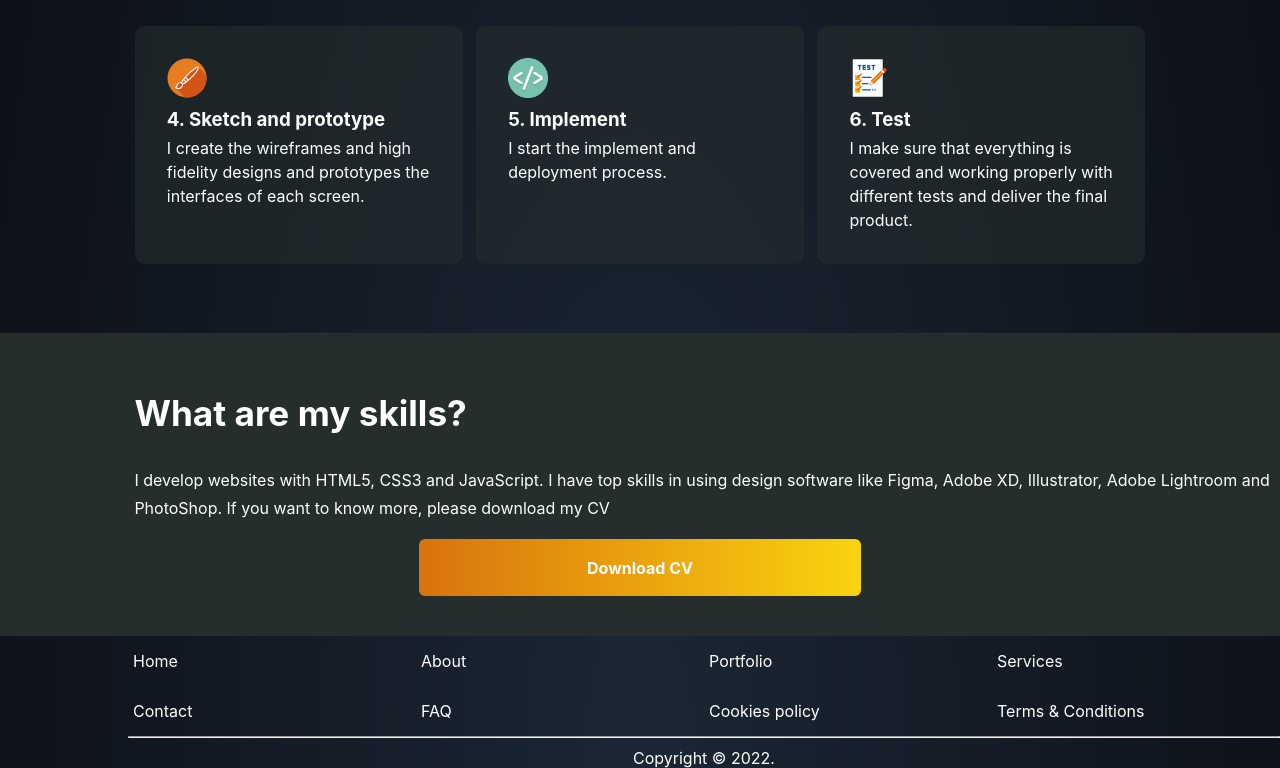
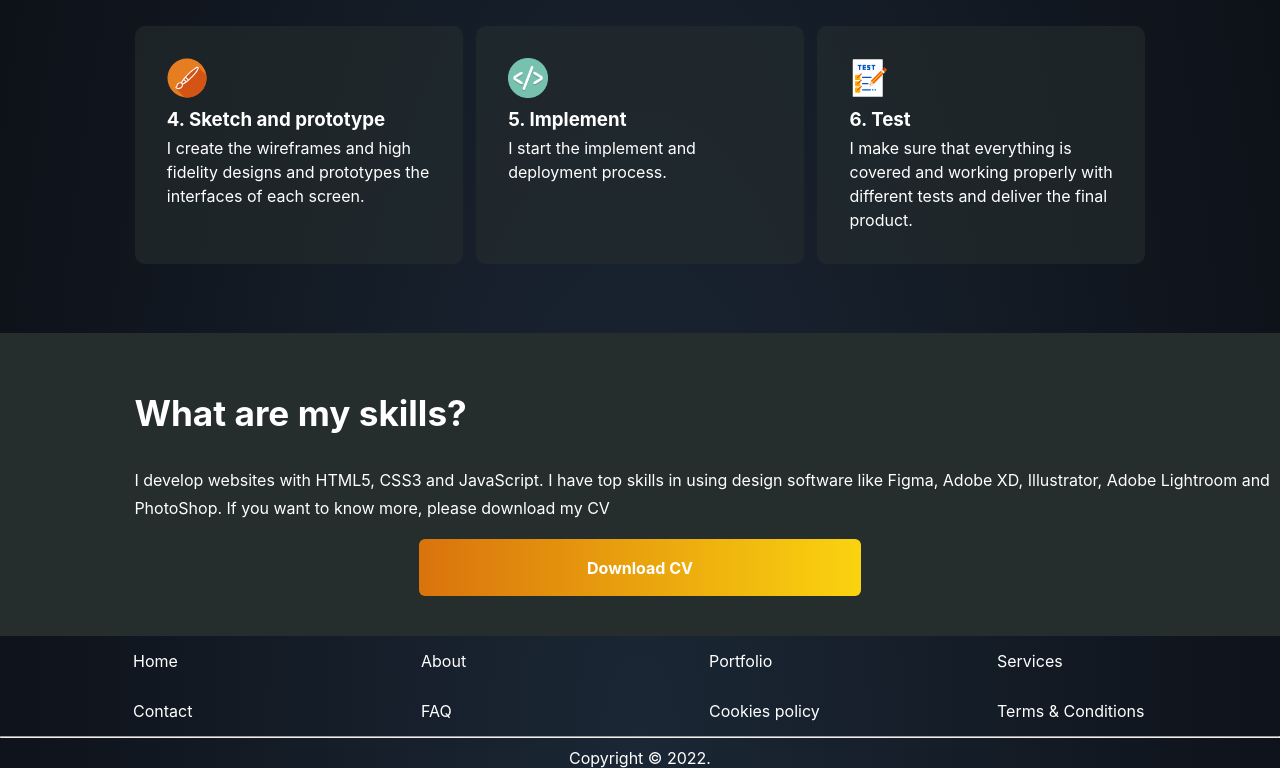
Before and after one commit to NathalyStudio/PersonalPortfolio, a plain HTML site: page html/about.html in a window 1280 px wide. Shown: the part 1012-1780 px from the top of the page. Drawn offline with Linux system fonts and the light colour scheme; a web font is replaced by a local one.

Commit message:
corrected minor mistake in the about's footer

```diff
--- a/styles/about--styles.css
+++ b/styles/about--styles.css
@@ -77,7 +77,7 @@ body {
     padding: 10%;
 }
 
-.footer {
+.footer__menu {
     padding-left: 10%;
 }
 
```
